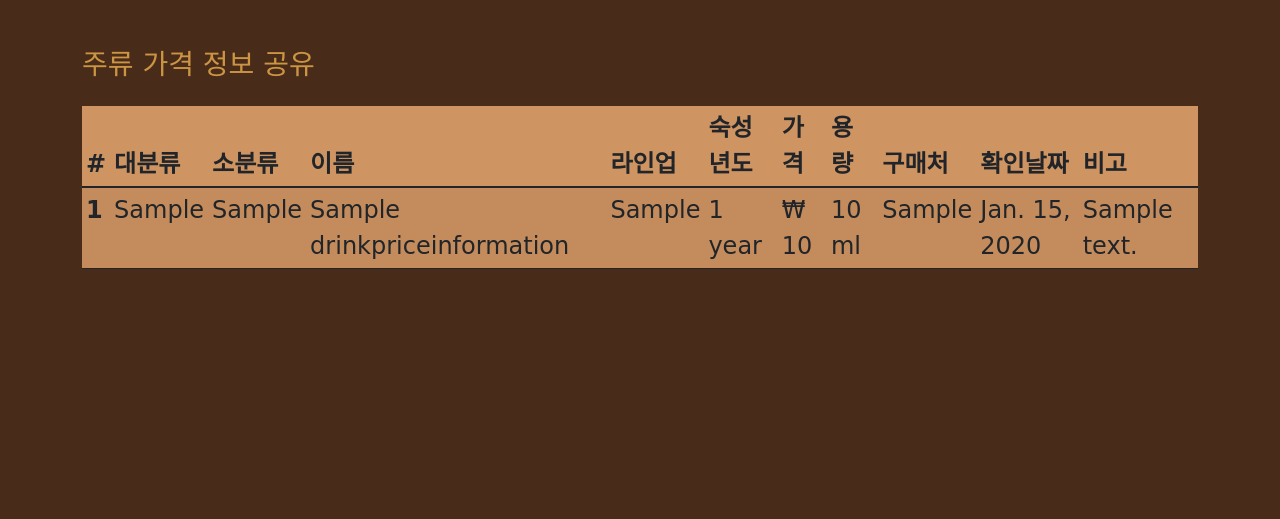
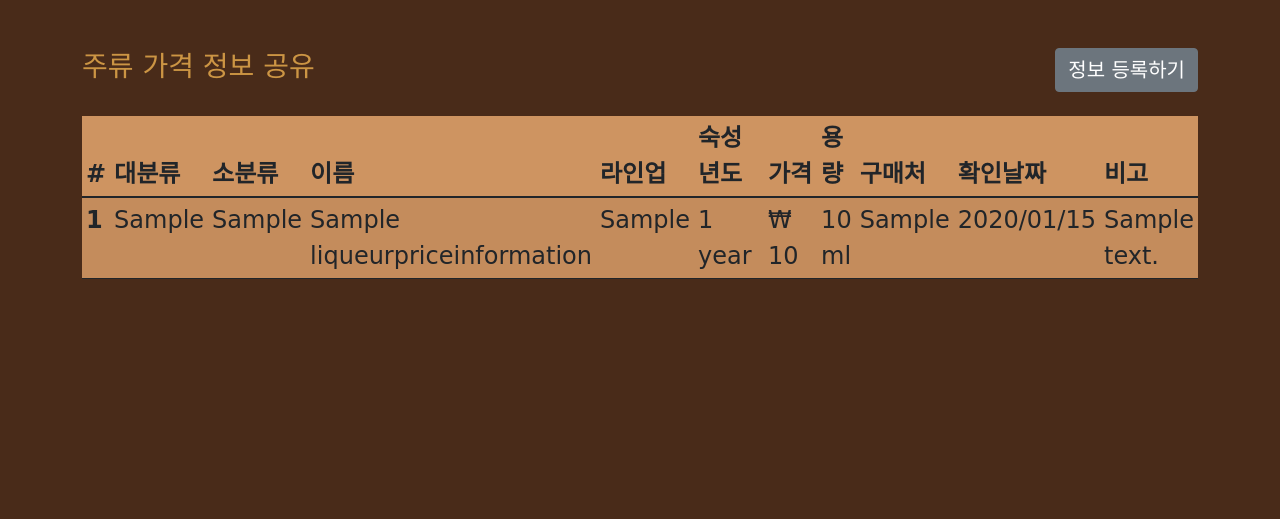
Before and after one commit to dpcalfola/Cocktail---How-did-i-make-this-, a Django app: page /market_price/ in a window 1280 px wide. Shown: the part 160-679 px from the top of the page. Run offline with Django 4.2, Linux system fonts and the light colour scheme; tables that the repository leaves empty hold one stand-in row (values such as "Sample post"); some libraries are stand-ins or nearby versions; some web fonts are replaced.

Commit message:
Price data insert form (table layout)
And rename Model
	DrinkPriceInformation -> LiqueurPriceInformation

```diff
--- a/market_price/admin.py
+++ b/market_price/admin.py
@@ -1,6 +1,6 @@
 from django.contrib import admin
 
 # Register your models here.
-from .models import DrinkPriceInformation
+from .models import LiqueurPriceInformation
 
-admin.site.register(DrinkPriceInformation)
+admin.site.register(LiqueurPriceInformation)
--- a/market_price/models.py
+++ b/market_price/models.py
@@ -1,7 +1,7 @@
 from django.db import models
 
 
-class DrinkPriceInformation(models.Model):
+class LiqueurPriceInformation(models.Model):
     """
     주종 (varchar 30 blank=True 위스키, 보드카, 럼...
     이름 (varchar 50 글렌피딕, 아드벡, 아마레또...
--- a/market_price/views.py
+++ b/market_price/views.py
@@ -1,11 +1,11 @@
 from django.shortcuts import render
-from .models import DrinkPriceInformation
+from .models import LiqueurPriceInformation
 
 
 def price_table(request):
     # price_list = DrinkPriceInformation.objects.order_by('-confirmation_date')
-    price_list = DrinkPriceInformation.objects.exclude(note='더미데이터').order_by('-confirmation_date')
-    price_list_dummy = DrinkPriceInformation.objects.filter(note='더미데이터').order_by('-confirmation_date')
+    price_list = LiqueurPriceInformation.objects.exclude(note='더미데이터').order_by('-confirmation_date')
+    price_list_dummy = LiqueurPriceInformation.objects.filter(note='더미데이터').order_by('-confirmation_date')
 
     context = {
         'price_list': price_list,
--- a/static/table.css
+++ b/static/table.css
@@ -5,3 +5,19 @@
 .table_css_dummy {
     background-color: #035397;
 }
+
+.table_input_text_css {
+    background-color: #CE9461;
+    border: none;
+    border-bottom: solid 1px;
+    outline: none;
+    margin: 0 0 0.4rem 0;
+}
+
+.table_input_text_css_required {
+    background-color: #CE9461;
+    border: none;
+    border-bottom: solid 3px darkred;
+    outline: none;
+    margin: 0 0 0.4rem 0;
+}
--- a/templates/market_price/price_table.html
+++ b/templates/market_price/price_table.html
@@ -11,12 +11,108 @@
 {% block content %}
 
 
-    <div class="container my-5 opacity-100">
-        <h3>주류 가격 정보 공유</h3>
+    <div class="container my-5">
+        <div class="d-flex">
+            <h3 class="me-auto mt-auto">주류 가격 정보 공유</h3>
+            <button
+                    class="btn btn-secondary fs-5"
+                    data-bs-toggle="collapse"
+                    data-bs-target="#collapse_price_info"
+                    aria-expanded="false"
+                    aria-controls="collapse_price_info">정보 등록하기
+            </button>
+        </div>
+        {# Input collapse table form start form here #}
+        <div class="collapse my-4" id="collapse_price_info">
+            <form action="" method="post">
+                {% csrf_token %}
+                <table class="table_css table table-sm table-striped">
+                    <thead>
+                    <tr>
+                        <th scope="col">#</th>
+                        <th scope="col">대분류</th>
+                        <th scope="col">소분류</th>
+                        <th scope="col" class="col-2">이름</th>
+                        <th scope="col">라인업</th>
+                        <th scope="col" class="col-1">숙성년도</th>
+                        <th scope="col" class="col-1">가격(₩)</th>
+                        <th scope="col">용량(ml)</th>
+                        <th scope="col">구매처</th>
+                        <th scope="col" class="col-1">확인날짜</th>
+                        <th scope="col">비고</th>
+                    </tr>
+                    </thead>
+                    <tbody class="border-bottom border-dark">
 
+
+                    <tr>
+                        <th scope="row">예)</th>
+                        <td>위스키</td>
+                        <td>블랜디드</td>
+                        <td>폴라워커</td>
+                        <td>브라운라벨</td>
+                        <td>8</td>
+                        <td>60000</td>
+                        <td>700</td>
+                        <td>폴라마트</td>
+                        <td>2022/04/26</td>
+                        <td>2022한정판</td>
+                    </tr>
+                    <tr>
+                        <th scope="row"></th>
+                        <td>
+                            <label><input name="input_category_1" id="input_category_1" type="text" style="width:5rem;"
+                                          class="table_input_text_css"></label></td>
+                        <td>
+                            <label><input name="input_category_2" id="input_category_2" type="text" style="width:5rem;"
+                                          class="table_input_text_css"></label>
+                        </td>
+                        <td>
+                            <label><input name="input_liqueur_name" id="input_liqueur_name" type="text"
+                                          style="width:8rem;" class="table_input_text_css_required" placeholder="필수"></label></td>
+                        <td>
+                            <label><input name="input_lineup" id="input_lineup" type="text" style="width:6rem;"
+                                          class="table_input_text_css"></label>
+                        </td>
+                        <td>
+                            <label><input name="input_aged" id="input_aged" type="text" style="width:6rem;"
+                                          class="table_input_text_css"></label>
+                        </td>
+                        <td>
+                            <label><input name="input_price" id="input_price" type="text" style="width:6rem;"
+                                           class="table_input_text_css_required" placeholder="필수"></label>
+                        </td>
+                        <td>
+                            <label><input name="input_size" id="input_size" type="text" style="width:6rem;"
+                                          class="table_input_text_css_required" placeholder="필수"></label>
+                        </td>
+                        <td>
+                            <label><input name="input_purchasing_route" id="input_purchasing_route" type="text"
+                                          style="width:6rem;" class="table_input_text_css_required" placeholder="필수"></label>
+                        </td>
+                        <td>
+                            <label><input name="input_confirmation_date" id="input_confirmation_date" type="date"
+                                          style="width:8rem;" class="table_input_text_css mt-1"></label>
+                        </td>
+                        <td>
+                            <label><input name="input_note" id="input_note" type="text" style="width:6rem;"
+                                          class="table_input_text_css"></label>
+                        </td>
+                    </tr>
+
+                    </tbody>
+                </table>
+                <div>
+                    <input type="submit" value="제출" class="btn btn-secondary fs-5 float-end mb-5" style="width: 8rem">
+                </div>
+            </form>
+        </div>
+        {# Collapse table code ended at this poiint #}
+
+        {# START PRICE TABLE FROM HERE #}
         {% if price_list %}
             {#  If there is no price data, It does not create table #}
-            <div class="mt-4">
+            <div class="mt-4 table-responsive-sm">
                 {# "table_css" includes: background-color #}
                 <table class="table_css table table-sm table-striped">
                     <thead>
@@ -24,13 +120,13 @@
                         <th scope="col">#</th>
                         <th scope="col">대분류</th>
                         <th scope="col">소분류</th>
-                        <th scope="col">이름</th>
+                        <th scope="col" class="col-3">이름</th>
                         <th scope="col">라인업</th>
-                        <th scope="col">숙성년도</th>
-                        <th scope="col">가격</th>
+                        <th scope="col" class="col-1">숙성년도</th>
+                        <th scope="col" class="col-1">가격</th>
                         <th scope="col">용량</th>
                         <th scope="col">구매처</th>
-                        <th scope="col">확인날짜</th>
+                        <th scope="col" class="col-1">확인날짜</th>
                         <th scope="col">비고</th>
                     </tr>
                     </thead>
@@ -54,7 +150,7 @@
                             <td>₩ {{ price.price | intcomma }}</td>
                             <td>{{ price.size }} ml</td>
                             <td>{{ price.purchasing_route }}</td>
-                            <td>{{ price.confirmation_date }}</td>
+                            <td>{{ price.confirmation_date|date:'Y/m/d' }}</td>
                             <td>{{ price.note }}</td>
                         </tr>
                     {% endfor %}
@@ -84,7 +180,7 @@
                             <td>₩ {{ price.price | intcomma }}</td>
                             <td>{{ price.size }} ml</td>
                             <td>{{ price.purchasing_route }}</td>
-                            <td>{{ price.confirmation_date }}</td>
+                            <td>{{ price.confirmation_date|date:'Y/m/d' }}</td>
                             <td>{{ price.note }}</td>
                         </tr>
                     {% endfor %}
```
Also changed, not shown: market_price/migrations/0009_rename_drinkpriceinformation_liqueurpriceinformation.py (added).
